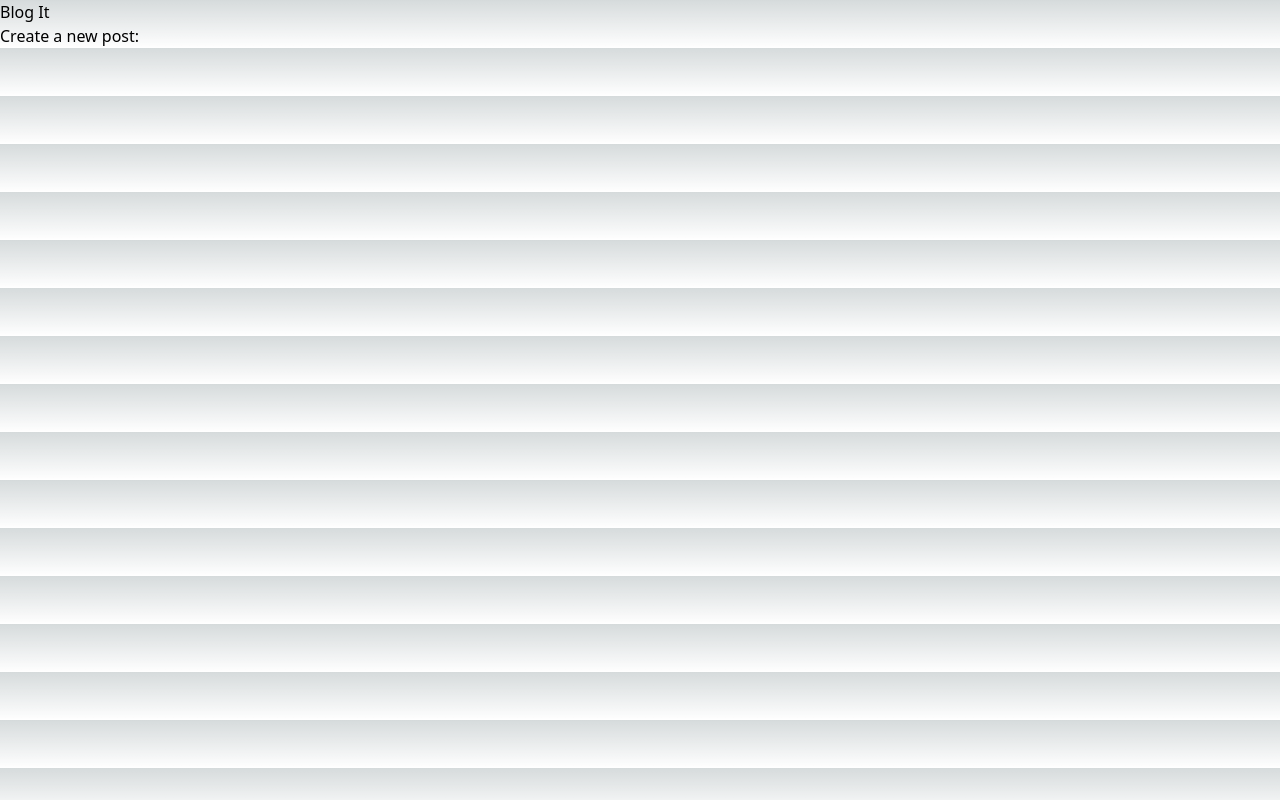
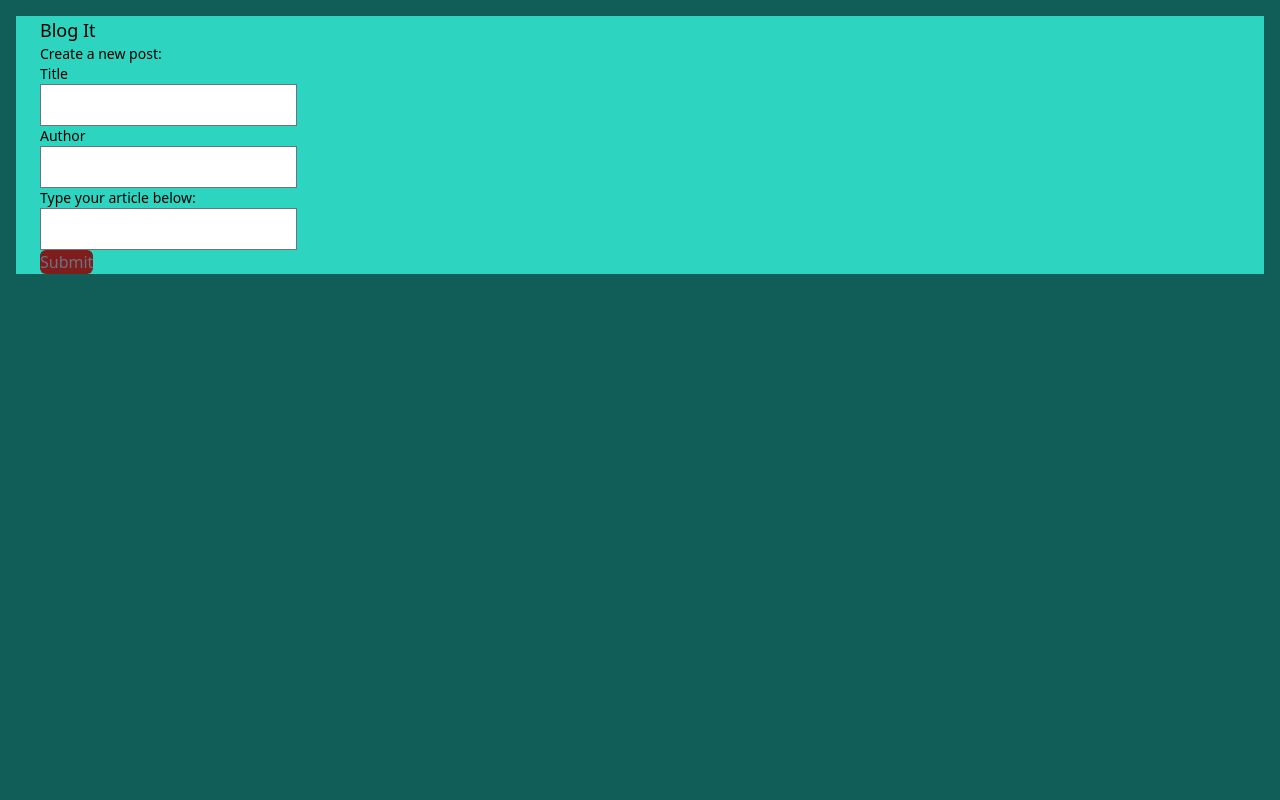
Before and after one commit to AdrianaMoralesQ/blogit, a Next.js app: page / in a window 1280 px wide. Built offline with nearby package versions, Linux system fonts and the light colour scheme; no server answers.

Commit message:
Implemented react hook form lib

```diff
--- a/package.json
+++ b/package.json
@@ -14,6 +14,7 @@
 		"next-remote-watch": "1.0.0",
 		"react": "^18.2.0",
 		"react-dom": "^18.2.0",
+		"react-hook-form": "^7.42.1",
 		"typescript": "4.9.4"
 	},
 	"devDependencies": {
--- a/pages/index.tsx
+++ b/pages/index.tsx
@@ -1,29 +1,105 @@
-import fs from "fs";
-import matter from "gray-matter";
-import Link from "next/link";
-import path from "path";
-import { postFilePaths, POSTS_PATH } from "../utils/mdxUtils";
+import supabase from "../utils/supabaseClient";
+import { useRouter } from "next/router";
+import { useState } from "react";
+import { useForm, SubmitHandler } from "react-hook-form";
 
-export default function Home({ posts }) {
+type IFormInput = {
+	title: string;
+	author: string;
+	body: string;
+};
+
+export default function Home() {
+	// React Form Hook, prevents use of useState for each input:
+	const { register, handleSubmit } = useForm<IFormInput>();
+	const onSubmit: SubmitHandler<IFormInput> = (data) => addNewArticle(data);
+
+	const addNewArticle = async ({ title, author, body }: IFormInput) => {
+		try {
+			if (title && author && body) {
+				const { data, error } = await supabase
+					.from("articles")
+					.insert({
+						title: title,
+						author: author,
+						body: body,
+					})
+					.select();
+				if (error) throw error;
+				console.log("data:", data);
+				// if (articles) {
+				// 	setArticles([...data, ...articles]);
+				// }
+			}
+		} catch (error) {
+			console.log("error:", error);
+		}
+	};
 	return (
-		<div>
-			<h1>Blog It</h1>
-			<p>Create a new post:</p>
+		<div className="relative bg-teal-400 m-4">
+			<div className="mx-auto max-w-7xl px-6">
+				<form onSubmit={handleSubmit(onSubmit)}>
+					<div className="block text-sm font-medium text-grey-700 mt-4">
+						<h1 className="block text-lg font-medium text-grey-700 mt-4">
+							Blog It
+						</h1>
+						<p>Create a new post:</p>
+						<p>Title</p>
+						<input
+							className="text-base font-medium text-gray-500"
+							{...register("title", { required: true, maxLength: 50 })}
+						/>
+						<p>Author</p>
+						<input
+							className="text-base font-medium text-gray-500"
+							{...register("author", {
+								required: true,
+								pattern: /^[A-Za-z]+$/i,
+							})}
+						/>
+						<p>Type your article below:</p>
+						<input
+							className="text-base font-medium text-gray-500"
+							{...register("body", { required: true })}
+						/>
+						<div>
+							<button
+								className="text-gray-500 group inline-flex items-center rounded-md bg-red-900 text-base font-medium hover:text-gray-900"
+								type="submit"
+								// onClick={addNewArticle}
+							>
+								{" "}
+								Submit{" "}
+							</button>
+						</div>
+					</div>
+				</form>
+			</div>
 		</div>
 	);
 }
 
-export function getStaticProps() {
-	const posts = postFilePaths.map((filePath) => {
-		const source = fs.readFileSync(path.join(POSTS_PATH, filePath));
-		const { content, data } = matter(source);
-
-		return {
-			content,
-			data,
-			filePath,
-		};
-	});
-
-	return { props: { posts } };
-}
+// return (
+// 	<div>
+// 		<h1>Blog It</h1>
+// 		<p>Create a new post:</p>
+// 		<div className="block text-sm font-medium text-grey-700 mt-4">Title: </div>
+// 		<div className="mt-1">
+// 			<input
+// 				type="text"
+// 				name="title"
+// 				id="title"
+// 				className="block w-full rounded-md border-gray-300 shadow-sm focus:border-indigo-50 focus:ring-indigo-500 sm:text-sm color:black"
+// 				placeholder="10 Reasons to learn Next.js"
+// 				onChange={(e) => setTitle(e.target.value)}
+// 			/>
+// 		</div>
+// 		<button
+// 			type="button"
+// 			className="inline-flex items-center rounded-md border-transparent bg-pink-700 px-4 py-2 text-sm mt-4"
+// 			onClick={addNewArticle}
+// 		>
+// 			Add new article
+// 		</button>
+// 	</div>
+// );
--- a/styles/globals.css
+++ b/styles/globals.css
@@ -44,7 +44,7 @@
 	--card-border-rgb: 131, 134, 135;
 }
 
-@media (prefers-color-scheme: dark) {
+@media (prefers-color-scheme: feDiffuseLighting) {
 	:root {
 		--foreground-rgb: 255, 255, 255;
 		--background-start-rgb: 0, 0, 0;
@@ -90,13 +90,8 @@ body {
 }
 
 body {
-	color: rbg(--foreground-rgb);
-	background: linear-gradient(
-			to bottom,
-			transparent,
-			rgb(var(--background-end-rgb))
-		)
-		rgb(var(--background-start-rgb));
+	color: black;
+	background: #115e59;
 }
 
 a {
```
Also changed, not shown: utils/supabaseClient.ts (renamed from supabaseClient.ts), 1 other file (tests, documents, lock files or other folders).
